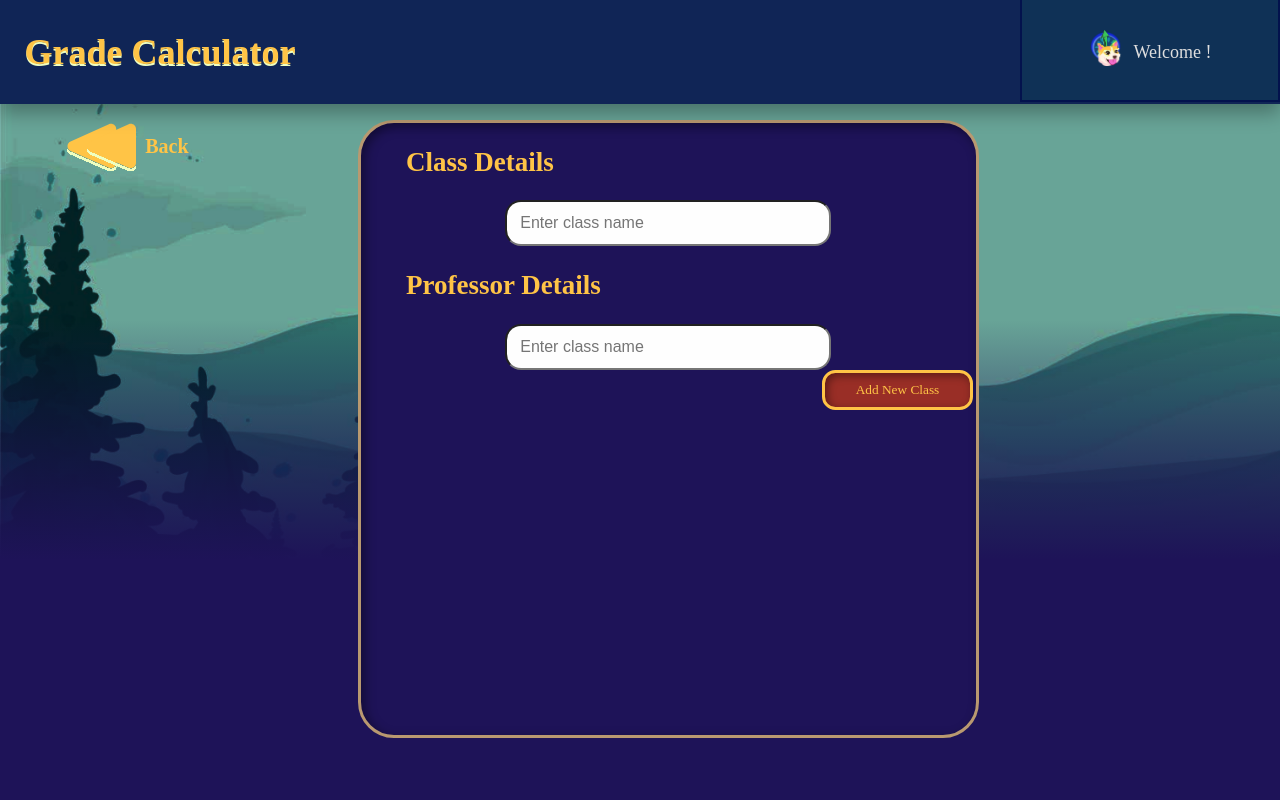
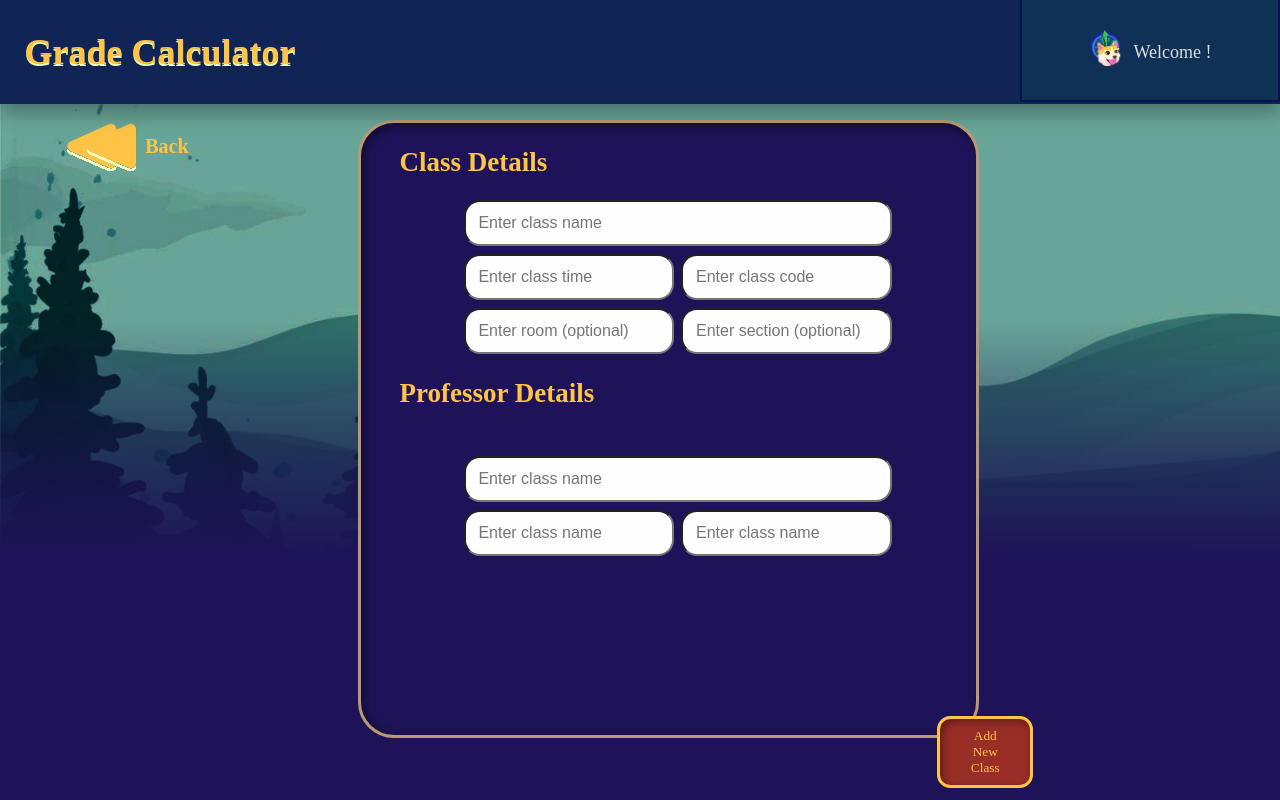
Before and after one commit to kdotzlaw/StudyBuddy, a Vue app in the folder frontend/: page /createClass in a window 1280 px wide. Built offline with nearby package versions, Linux system fonts and the light colour scheme; a web font is replaced by a local one.

Commit message:
Finished UI for CreateClass and Grade Calculator
Finished UI for CreateClass and Grade Calculator. Began implementing API calls

```diff
--- a/frontend/src/pages/CreateClass.vue
+++ b/frontend/src/pages/CreateClass.vue
@@ -14,19 +14,43 @@
     <div id="class-details-container">
       <h2>Class Details</h2>
       <div id="class-details-input">
-        <input type="text" id="class-name-input" placeholder="Enter class name" v-model="username">
+
+        <div id="class-name-container">
+          <input type="text" id="class-name-input" placeholder="Enter class name" v-model="className">
+        </div>
+        <div id="section-name-container">
+          <input type="text" id="section-name-input" placeholder="Enter section (optional)" v-model="sectionName">
+        </div>
+        <div id="class-code-container">
+          <input type="text" id="class-code-input" placeholder="Enter class code" v-model="classCode">
+        </div>
+        <div id="room-container">
+          <input type="text" id="room-input" placeholder="Enter room (optional)" v-model="room">
+        </div>
+        <div id="class-time-container">
+          <input type="text" id="class-time-input" placeholder="Enter class time" v-model="classTime">
+        </div>
       </div>
     </div>
 
     <div id="professor-container">
       <h2>Professor Details</h2>
       <div id="professor-input">
-        <input type="text" id="class-name-input" placeholder="Enter class name" v-model="username">
+        <div id="professor-name-container">
+          <input type="text" id="professor-name-input" placeholder="Enter class name" v-model="profName">
+        </div>
+        <div id="professor-email-container">
+          <input type="text" id="professor-email-input" placeholder="Enter class name" v-model="profEmail">
+        </div>
+        <div id="professor-office-container">
+          <input type="text" id="professor-office-input" placeholder="Enter class name" v-model="profOffice">
+        </div>
+
       </div>
     </div>
 
     <div id="add-button">
-      <button class="button bar">Add New Class</button>
+      <button class="button bar" id="add-button">Add New Class</button>
     </div>
 
   </div>
@@ -47,6 +71,55 @@
   onMounted(() => {
       setPageName("Grade Calculator");
     });
+
+  setTimeout(() => {
+    const addButton = document.getElementById("add-button");
+    addButton.addEventListener("click", () => {
+      console.log("clicked")
+    });
+  }, 500);
+
+  function createClass() {
+    let className = document.getElementById("className").value;
+    let sectionName = document.getElementById("sectionName").value;
+    let classCode = document.getElementById("classCode").value;
+    let room = document.getElementById("room").value;
+    let classTime = document.getElementById("classTime").value;
+    let profName = document.getElementById("profName").value;
+    let profEmail = document.getElementById("profEmail").value;
+    let profOffice = document.getElementById("profOffice").value;
+
+    const host = 'http://127.0.0.1:5000';
+    const apiUrl = '/api/class/'+className+'/update_meta';
+    const data = {
+      className: className,
+      sectionName: sectionName,
+      classCode: classCode,
+      room: room,
+      classTime: classTime,
+      profName: profName,
+      profEmail: profEmail,
+      profOffice: profOffice
+    };
+    fetch(host + apiUrl, {
+      method: 'POST',
+      headers: {
+        'Content-Type': 'application/json'
+      },
+      mode: 'no-cors',
+      body: JSON.stringify(data),
+      credentials: 'include'
+    })
+      .then(response => response.text())
+      .then(data => {
+        setModal("Success", "success", data);
+        toggleModal();
+      })
+    .catch(error => {
+      console.log(error);
+    });
+  };
+
 
 </script>
 
@@ -90,11 +163,12 @@
   #add-button{
     margin-left: 75%;
     margin-right: 0;
+    margin-top: 20vh;
   }
 
   .button{
     background: var(--button);
-    border: 3px solid var(--gold);
+    border: 3px solid var;
     box-shadow: inset 0.2em 0.2em 0.6em rgba(0,0,0,0.4);
     display: grid;
     justify-items: center;
@@ -128,7 +202,7 @@
   #create-class-container h2{
     display: flex;
     justify-content: left;
-    padding-left: 3.5vw;
+    padding-left: 3vw;
   }
 
   #create-class-container h2{
@@ -140,13 +214,27 @@
   }
 
   /* Class Details Style*/
+
+  #class-details-container{
+    justify-items: flex;
+  }
+
   #class-details-input, #professor-input{
-    display: flex;
-    justify-content: center;
+    display: grid;
+    grid-gap: 1vh 2vw;
+    grid-template-columns: 50% 50%;
+    padding-left: 8vw;
+    padding-right: 10vw;
+  }
+
+  #class-name-container{
+    width: 100%;
+    grid-column: 1/3;
+    grid-row: 1;
   }
 
   #class-name-input{
-    width: 50%;
+    width: 100%;
     height: 5vh;
     font-size: medium;
     border-radius: 1em;
@@ -154,10 +242,106 @@
     color: var(--black);
   }
 
+  #section-name-container{
+    grid-column: 2/3;
+    grid-row: 3;
+  }
 
+  #section-name-input{
+    align-items: right;
+    width: 100%;
+    height: 5vh;
+    font-size: medium;
+    border-radius: 1em;
+    background: var(--white);
+    color: var(--black);
+  }
+
+  #class-code-container{
+    grid-column: 2/3;
+    grid-row: 2;
+  }
+
+  #class-code-input{
+    width: 100%;
+    height: 5vh;
+    font-size: medium;
+    border-radius: 1em;
+    background: var(--white);
+    color: var(--black);
+  }
+
+  #room-container{
+    grid-column: 1/2;
+    grid-row: 3;
+  }
+
+  #room-input{
+    width: 100%;
+    height: 5vh;
+    font-size: medium;
+    border-radius: 1em;
+    background: var(--white);
+    color: var(--black);
+  }
+
+  #class-time-container{
+    grid-column: 1/2;
+    grid-row: 2;
+  }
+
+  #class-time-input{
+    width: 100%;
+    height: 5vh;
+    font-size: medium;
+    border-radius: 1em;
+    background: var(--white);
+    color: var(--black);
+  }
+
+  #professor-name-container{
+    grid-column: 1/3;
+    grid-row: 4;
+  }
+
+  #professor-name-input{
+    width: 100%;
+    height: 5vh;
+    font-size: medium;
+    border-radius: 1em;
+    background: var(--white);
+    color: var(--black);
+  }
+
+  #professor-email-container{
+    grid-column: 1/2;
+    grid-row: 5;
+  }
+
+  #professor-email-input{
+    width: 100%;
+    height: 5vh;
+    font-size: medium;
+    border-radius: 1em;
+    background: var(--white);
+    color: var(--black);
+  }
+
+  #professor-office-container{
+    grid-column: 2/3;
+    grid-row: 5;
+  }
+
+  #professor-office-input{
+    width: 100%;
+    height: 5vh;
+    font-size: medium;
+    border-radius: 1em;
+    background: var(--white);
+    color: var(--black);
+  }
 
 /*
-
   #min-input, #max-input{
     background-color: var(--box);
     color: var(--white);
--- a/frontend/src/pages/GradeCalculator.vue
+++ b/frontend/src/pages/GradeCalculator.vue
@@ -13,36 +13,28 @@
   <div id="grade-container">
     <div id="breakdown-container">
       <h2>Breakdown and Weights</h2>
-
-      <!-- <div id="breakdown-input">
-        <h3 id="subtitle">New Assesment:</h3>
-        <label for="name-input">Name: </label>
-        <input type="text" id="name-input" placeholder="Quiz" v-model="username">
-        <label for="qty-input">QTY: </label>
-        <input type="number" min="0" id="qty-input" placeholder="0" v-model="username">
-        <label for="percent-input">Percent: </label>
-        <input type="number" min="0" max="100" id="percent-input" placeholder="0" v-model="username">
-        <button class="button bar">Add</button>
-      </div> -->
+      <button id="add-row" @click="createRow()"> + </button>
 
       <div id="breakdown-table">
         <table>
           <thead id="breakdown-table-header">
-            <tr>
+            <tr class="grid">
               <th id="col-one">Name</th>
               <th id="col-two">QTY</th>
               <th id="col-three">Percentage</th>
               <th id="col-four">Delete</th>
             </tr>
           </thead>
-          <tbody>
-            <tr>
+          <tbody id="table-buddy">
+            <tr class="grid">
               <td><input type="text" id="name-input" placeholder="Quiz" v-model="username"></td>
               <td><input type="number" min="0" id="qty-input" placeholder="0" v-model="username"></td>
               <td><input type="number" min="0" max="100" id="percent-input" placeholder="0" v-model="username"> %</td>
+              <td> <button></button></td>
             </tr>
           </tbody>
         </table>
+
       </div>
 
     </div>
@@ -95,7 +87,7 @@
     </div>
 
     <div id="save-button">
-      <button class="button bar">Save Changes</button>
+      <button class="button bar" @click="getData()">Save Changes</button>
     </div>
 
   </div>
@@ -116,6 +108,79 @@
   onMounted(() => {
       setPageName("Grade Calculator");
     });
+
+
+    function createRow(){
+      let newRow = document.createElement("tr");
+
+      let name = document.createElement("td");
+      let qty = document.createElement("td");
+      let percent = document.createElement("td");
+      let deleteButton = document.createElement("td");
+
+      let nameInput = document.createElement("input");
+      let qtyInput = document.createElement("input");
+      let percentInput = document.createElement("input");
+      let deleteButtonInput = document.createElement("button");
+
+      newRow.classList.add("grid");
+
+      nameInput.setAttribute("type", "text");
+      nameInput.setAttribute("placeholder", "Quiz");
+
+      qtyInput.setAttribute("type", "number");
+      qtyInput.setAttribute("placeholder", "0");
+      qtyInput.setAttribute("min", "0");
+
+      percentInput.setAttribute("type", "number");
+      percentInput.setAttribute("placeholder", "0");
+      percentInput.setAttribute("min", "0");
+      percentInput.setAttribute("max", "100")
+
+      deleteButtonInput.setAttribute("type", "button");
+
+      name.appendChild(nameInput);
+      qty.appendChild(qtyInput);
+      percent.appendChild(percentInput);
+      deleteButton.appendChild(deleteButtonInput);
+
+      newRow.appendChild(name);
+      newRow.appendChild(qty);
+      newRow.appendChild(percent);
+      newRow.appendChild(deleteButton);
+
+      percent.innerHTML += " %";
+
+      document.getElementById("table-buddy").appendChild(newRow);
+
+
+
+
+    }
+
+    function getData(){
+      let table = document.getElementById("table-buddy");
+      let rows = table.getElementsByTagName("tr");
+      let data = [];
+
+      for(let i = 0; i < rows.length; i++){
+        let row = rows[i];
+        let cols = row.getElementsByTagName("td");
+        let name = cols[0].getElementsByTagName("input")[0].value;
+        let qty = cols[1].getElementsByTagName("input")[0].value;
+        let percent = cols[2].getElementsByTagName("input")[0].value;
+
+        data.push({
+          name: name,
+          qty: qty,
+          percent: percent
+        });
+      }
+
+      console.log(data)
+
+      return data;
+    }
 
 </script>
 
@@ -225,21 +290,25 @@
     text-align: center;
   }
 
+
   tr{
+    display: flex;
     height: 5vh;
     justify-content: center;
   }
 
-  #col-two, #col-three{
+  tr td:nth-child(2) input, td:nth-child(3) input{
     width: 25%;
   }
 
-  #name-input{
+  tr td:nth-child(1) input{
     width: 80%
   }
 
-  #qty-input, #percent-input{
-    width: 20%;
+  .grid{
+    display: grid;
+    grid-template-columns: 25% 25% 25% 25%;
+
   }
 
   #min-input, #max-input{
@@ -275,7 +344,7 @@
   }
 
   #breakdown-table-header #col-one{
-    width: 35%;
+    width: 100%;
   }
 
   /* Letter Grade Table Style*/
```
